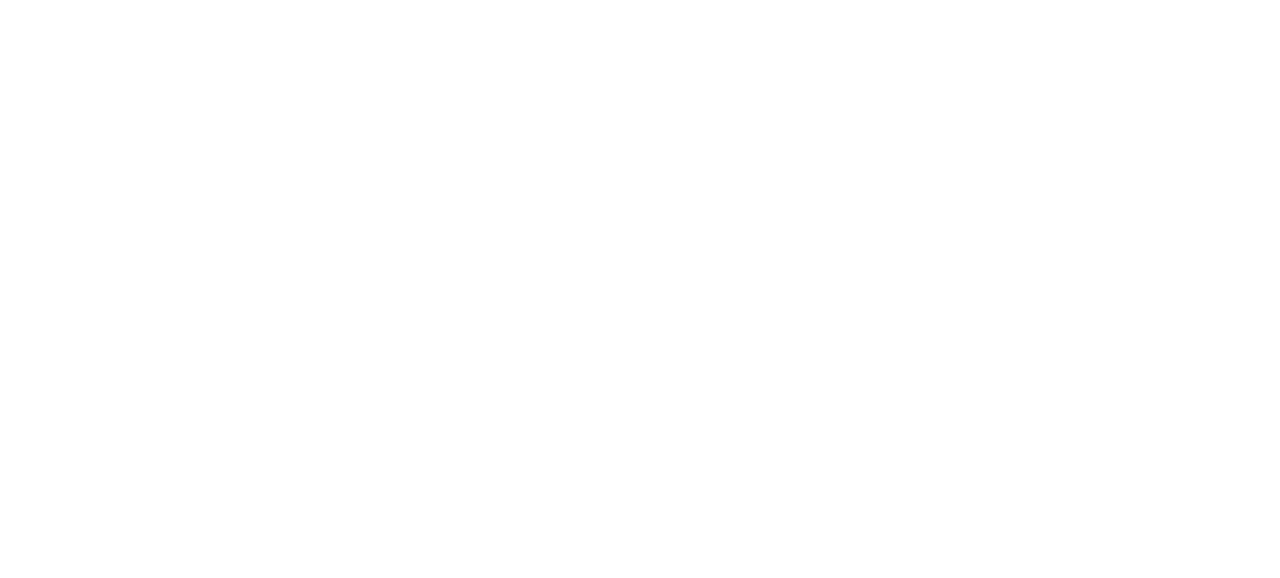
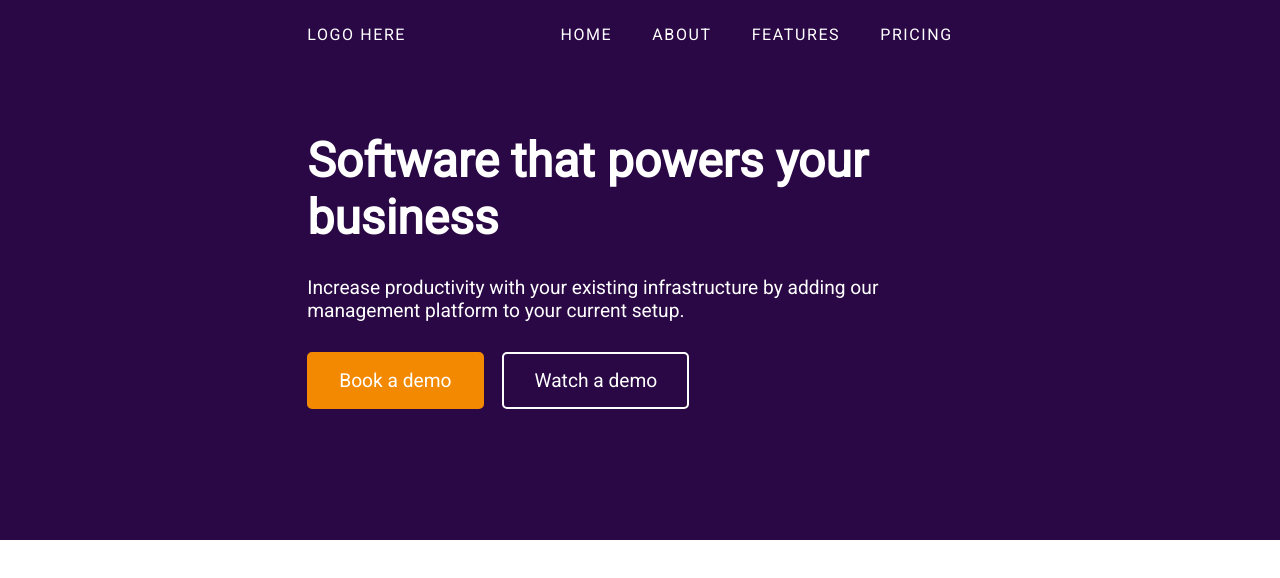
Before and after one commit to BGZStephen/mock-ups, a plain HTML site: page saas site/index.html in a window 1280 px wide. Drawn offline with Linux system fonts and the light colour scheme.

Commit message:
finished navbar and home sections

```diff
--- a/saas site/css/main.css
+++ b/saas site/css/main.css
@@ -1,19 +1,111 @@
+/* GLOBAL STYLES */
+
 * {
   margin: 0;
   padding: 0;
+  box-sizing: border-box;
+  font-family: 'Roboto', sans-serif;
 }
 
-#wrapper {
-
+body {
+  display: relative;
 }
 
+/* END GLOBAL STYLES */
+
+/* MAIN WRAPPER */
+
+#wrapper {
+  width: 100%;
+  display: flex;
+  flex-direction: column;
+  align-items: center;
+  justify-content: center;
+}
+
+/* END MAIN WRAPPER */
+
+/* HOME SECTION + NAVBAR */
+
 #home {
+  width: 100%;
+  min-height: 540px;
+  background: #2a0845;
+  display: flex;
+  flex-direction: column;
+  justify-content: center;
+}
 
+#home-content {
+  width: 52%;
+  margin: 0 auto;
 }
 
 #navbar {
+  position: fixed;
+  top: 0;
+  width: 52%;
+  display: flex;
+  flex-direction: row;
+  justify-content: space-between;
+  margin-top: 5px;
+  letter-spacing: 0.1em;
+}
 
+#logo {
+  color: white;
+  padding: 20px 20px 10px 0;
 }
+
+.nav-list {
+  color: white;
+  list-style: none;
+  display: flex;
+  flex-direction: row;
+}
+
+.nav-item {
+  padding: 20px 20px;
+}
+
+#home h1 {
+  color: white;
+  margin-bottom: 30px;
+  font-size: 3em;
+  font-weight: 600;
+}
+
+#home p {
+  color: white;
+  margin-bottom: 30px;
+  font-size: 1.2em;
+  font-weight: lighter;
+}
+
+.demo,
+.video {
+  padding: 15px 30px;
+  border-radius: 5px;
+  font-size: 1.2em;
+  color: white;
+}
+
+.demo {
+  display: inline;
+  background: none;
+  border: none;
+  background: #f38900;
+  border: 2px solid #f38900;
+}
+
+.video {
+  display: inline;
+  background: none;
+  border: 2px solid white;
+  margin-left: 15px;
+}
+
+/* END HOME + NAVBAR*/
 
 #customers {
 
--- a/saas site/index.html
+++ b/saas site/index.html
@@ -3,12 +3,28 @@
 <head>
   <title>SaaS Website Mockup</title>
   <meta charset="utf-8">
+  <link href="https://fonts.googleapis.com/css?family=Roboto" rel="stylesheet">
   <link rel="stylesheet" href="css/main.css">
 </head>
 <body>
   <div id="wrapper">
+    <div id="navbar">
+      <div id="logo">
+        <span class="logo-item">LOGO HERE</span>
+      </div>
+      <ul class="nav-list">
+        <li class="nav-item">HOME</li>
+        <li class="nav-item">ABOUT</li>
+        <li class="nav-item">FEATURES</li>
+        <li class="nav-item">PRICING</li>
+      </ul>
+    </div>
     <div id="home">
-      <div id="navbar">
+      <div id="home-content">
+        <h1>Software that powers your business</h1>
+        <p>Increase productivity with your existing infrastructure by adding our management platform to your current setup.</p>
+        <button class="demo">Book a demo</button>
+        <button class="video">Watch a demo</button>
       </div>
     </div>
     <div id="customers">
```
Also changed, not shown: saas site/img/logos.png (added).
